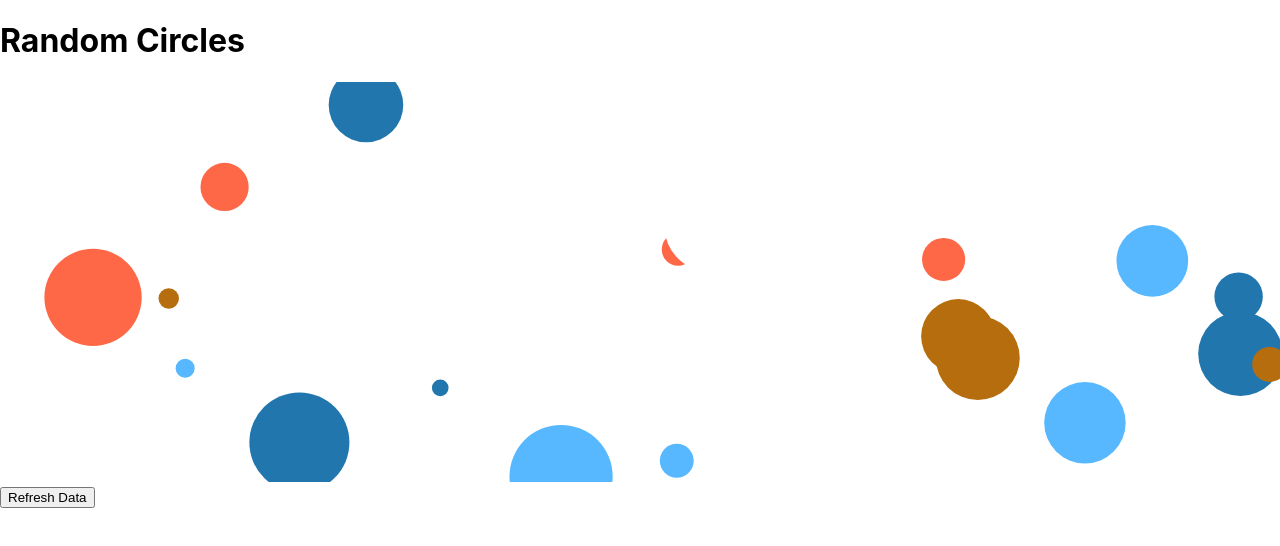
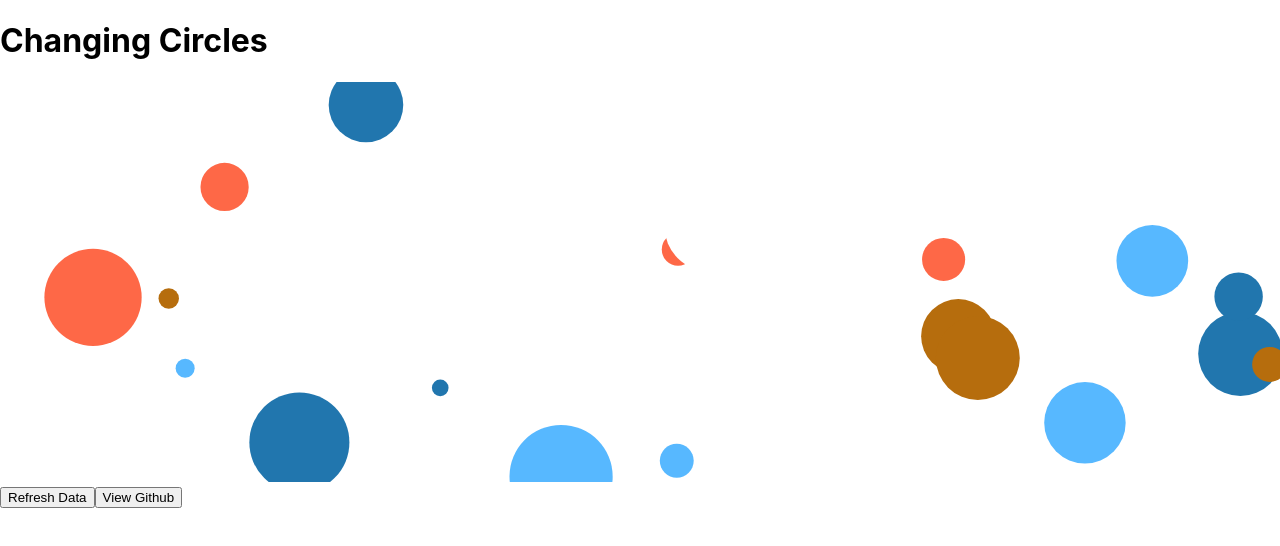
Before and after one commit to ctodmia/react_rust, a React (Create React App) app: page / in a window 1280 px wide. Shown: the top 546 px of the page. Built offline with nearby package versions, Linux system fonts and the light colour scheme.

Commit message:
added github link

```diff
--- a/src/App.js
+++ b/src/App.js
@@ -7,7 +7,7 @@ function App() {
 
   return (
     <div className="App">
-      <h1>Random Circles</h1>
+      <h1>Changing Circles</h1>
       <Circles height={height} width={width} />
     </div>
   );
--- a/src/Circles.js
+++ b/src/Circles.js
@@ -42,6 +42,7 @@ function Circles ({width, height}) {
             </svg>
             <div>
                 <button onClick={handleClick}>Refresh Data</button>
+                <a href="https://github.com/ctodmia/react_rust" target="_blank" rel="noreferrer"><button>View Github</button></a>
             </div>
         </div>
     )
```
Also changed, not shown: package.json (line endings or trailing spaces).
